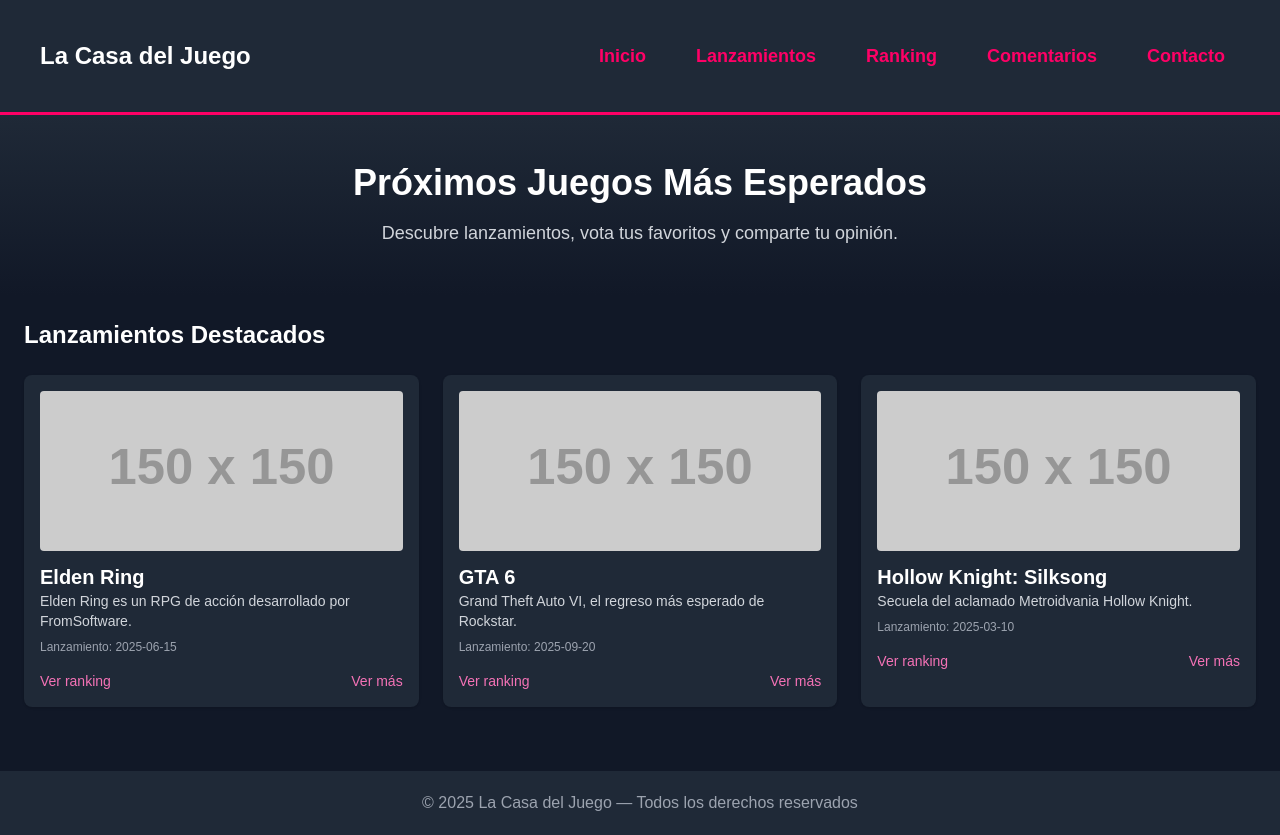
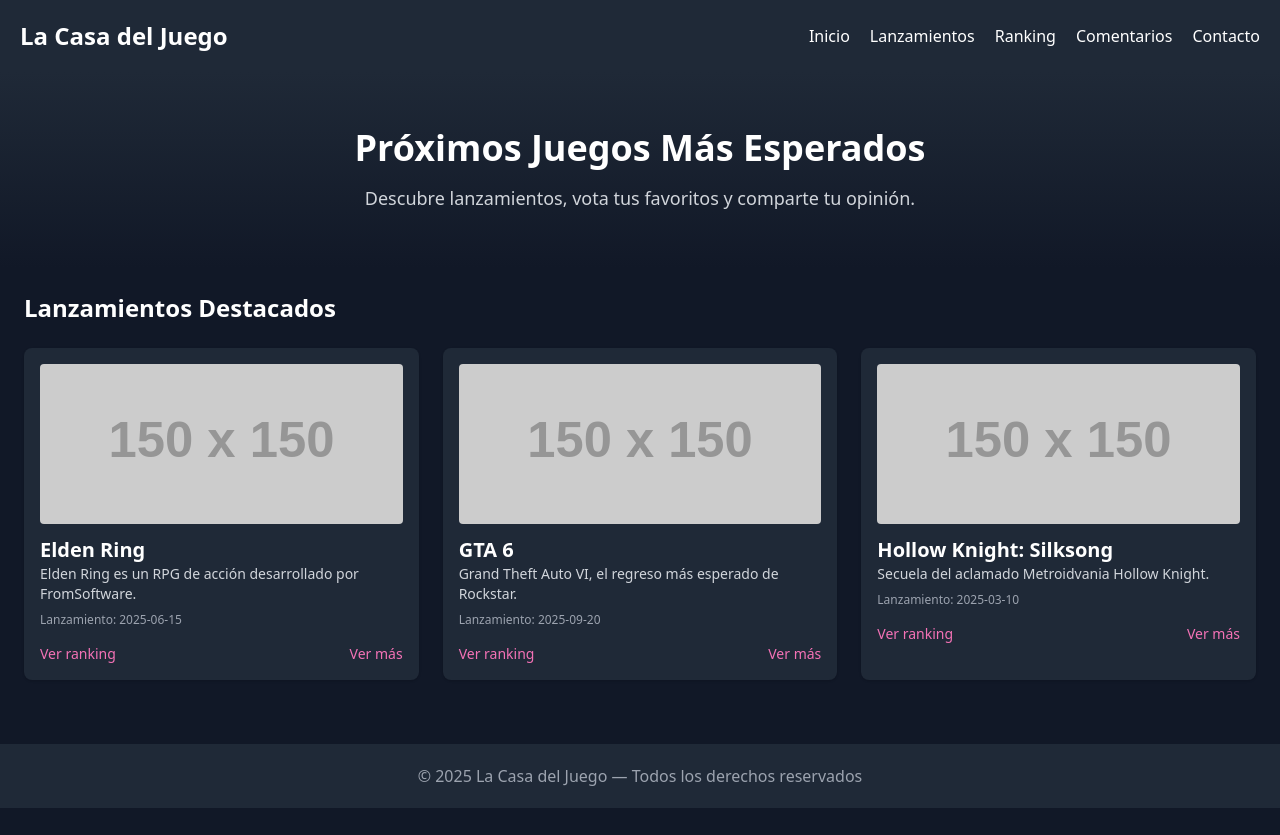
Before and after one commit to red2o/la_casa_del_juego, a plain HTML site: page index.html in a window 1280 px wide. After the commit the page ends 808 px from the top, so only its background shows below. Drawn offline with nearby package versions, Linux system fonts and the light colour scheme; placeholder pictures from the web are drawn by us.

Commit message:
Actualizaacion index

```diff
--- a/index.html
+++ b/index.html
@@ -5,13 +5,10 @@
     <meta name="viewport" content="width=device-width, initial-scale=1.0">
     <title>La Casa del Juego - Inicio</title>
 
-    <!-- Estilos propios -->
-    <link rel="stylesheet" href="style.css">
-
-    <!-- Carga de Tailwind para compatibilidad visual -->
+    <!-- Solo Tailwind -->
     <script src="https://cdn.tailwindcss.com"></script>
 
-    <!-- Sistema central de datos -->
+    <!-- Base de datos -->
     <script src="data.js"></script>
 </head>
 
@@ -32,12 +29,14 @@
     </header>
 
     <!-- HERO -->
-    <section class="py-12 text-center bg-gradient-to-b from-gray-800 to-gray-900">
+    <section class="py-14 text-center bg-gradient-to-b from-gray-800 to-gray-900">
         <h2 class="text-4xl font-bold mb-4">Próximos Juegos Más Esperados</h2>
-        <p class="text-gray-300 text-lg">Descubre lanzamientos, vota tus favoritos y comparte tu opinión.</p>
+        <p class="text-gray-300 text-lg">
+            Descubre lanzamientos, vota tus favoritos y comparte tu opinión.
+        </p>
     </section>
 
-    <!-- CONTENEDOR DE JUEGOS -->
+    <!-- CONTENIDO -->
     <main class="container mx-auto p-6">
 
         <h3 class="text-2xl font-bold mb-6">Lanzamientos Destacados</h3>
@@ -46,15 +45,11 @@
 
     </main>
 
-    <!-- FOOTER -->
     <footer class="bg-gray-800 p-5 text-center mt-10">
         <p class="text-gray-400">© 2025 La Casa del Juego — Todos los derechos reservados</p>
     </footer>
 
     <script>
-        // ==============================
-        //   CARGAR JUEGOS DINÁMICAMENTE
-        // ==============================
         const juegos = cargarJuegos();
         const contenedor = document.getElementById("games-container");
 
@@ -63,7 +58,8 @@
             card.className = "bg-gray-800 p-4 rounded-lg shadow hover:shadow-xl transition";
 
             card.innerHTML = `
-                <img src="${j.imagen}" alt="${j.titulo}" class="w-full h-40 object-cover rounded">
+                <img src="${j.imagen}" alt="${j.titulo}"
+                     class="w-full h-40 object-cover rounded">
 
                 <h4 class="text-xl font-bold mt-3">${j.titulo}</h4>
                 <p class="text-gray-300 text-sm">${j.descripcion}</p>
@@ -71,8 +67,10 @@
                 <p class="mt-2 text-xs text-gray-400">Lanzamiento: ${j.fecha}</p>
 
                 <div class="mt-4 flex justify-between items-center">
-                    <a href="ranking.html" class="text-pink-400 hover:text-pink-300 text-sm">Ver ranking</a>
-                    <a href="lanzamientos.html" class="text-pink-400 hover:text-pink-300 text-sm">Ver más</a>
+                    <a href="ranking.html"
+                       class="text-pink-400 hover:text-pink-300 text-sm">Ver ranking</a>
+                    <a href="lanzamientos.html"
+                       class="text-pink-400 hover:text-pink-300 text-sm">Ver más</a>
                 </div>
             `;
 
```
